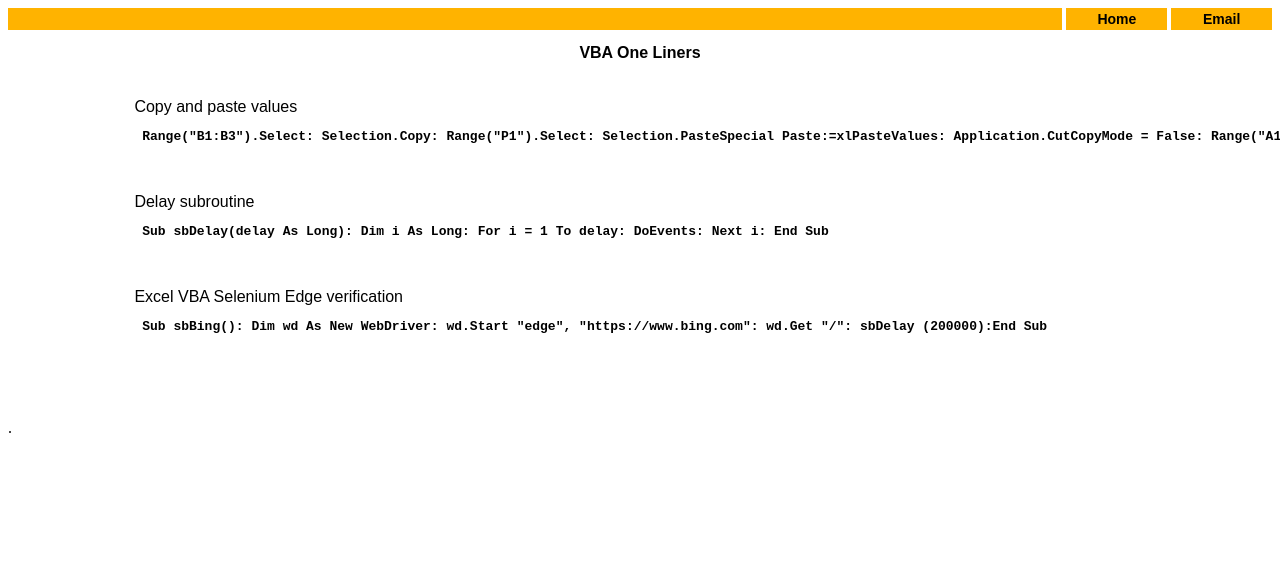
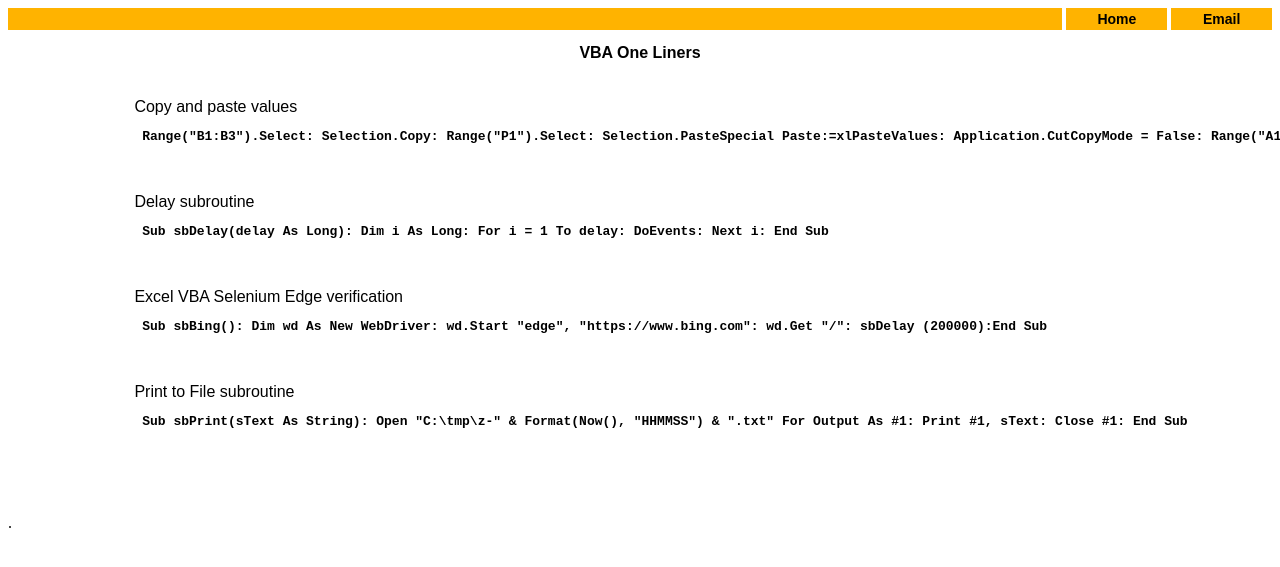
Before and after one commit to DaveTallett26/davetallett26.github.io, a Jekyll site: the page SOOneLiners.html, which Jekyll copies as it is, in a window 1280 px wide. Shown: the top 567 px of the page. Built offline with Jekyll 4.4.1, drawn with Linux system fonts in a browser that asks for light colours.

Commit message:
print to file

```diff
--- a/SOOneLiners.html
+++ b/SOOneLiners.html
@@ -28,6 +28,9 @@ Excel VBA Selenium Edge verification
 <b><pre> Sub sbBing(): Dim wd As New WebDriver: wd.Start "edge", "https://www.bing.com": wd.Get "/": sbDelay (200000):End Sub
 </pre></b>
 <br/><br/>
+Print to File subroutine
+<b><pre> Sub sbPrint(sText As String): Open "C:\tmp\z-" & Format(Now(), "HHMMSS") & ".txt" For Output As #1: Print #1, sText: Close #1: End Sub</pre></b>
+<br/><br/>
 </div>
 <br/>
 <br/>
```
